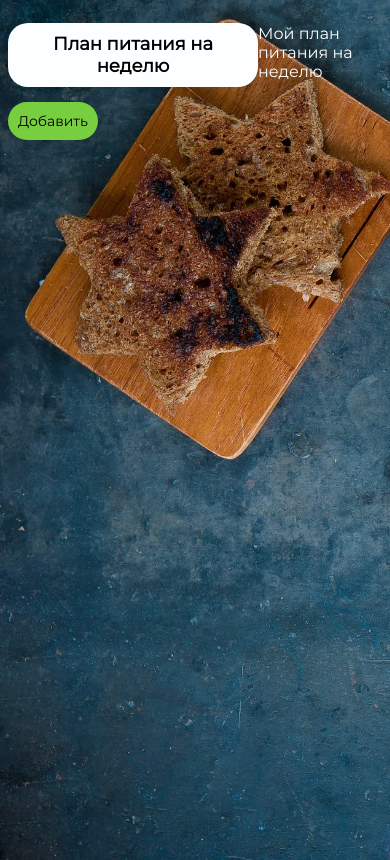
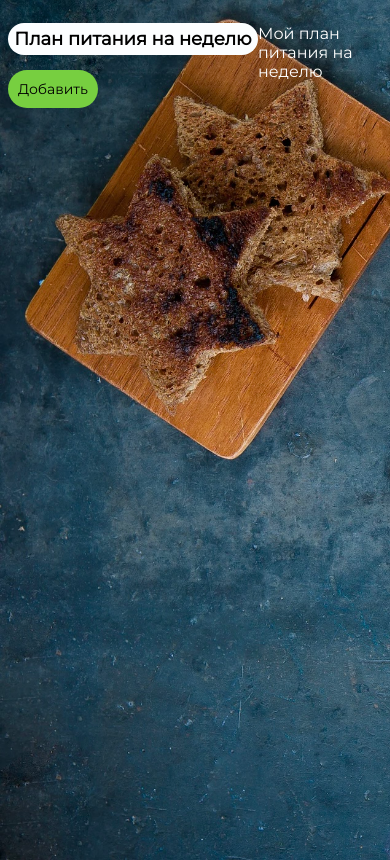
Before and after one commit to Sv-Alena/meal-plan-for-the-week, a React (Create React App) app: page / in a window 390 px wide. Built offline with nearby package versions, Linux system fonts and the light colour scheme.

Commit message:
Update App.css

```diff
--- a/src/App.css
+++ b/src/App.css
@@ -109,3 +109,10 @@ textarea{
     height: 130px;
   }
 }
+@media all and (max-width: 500px) {
+  .ListMeals_container-title {
+    font-size: 18px;
+    padding: 5px;
+    text-align: center;
+  }
+}
```
